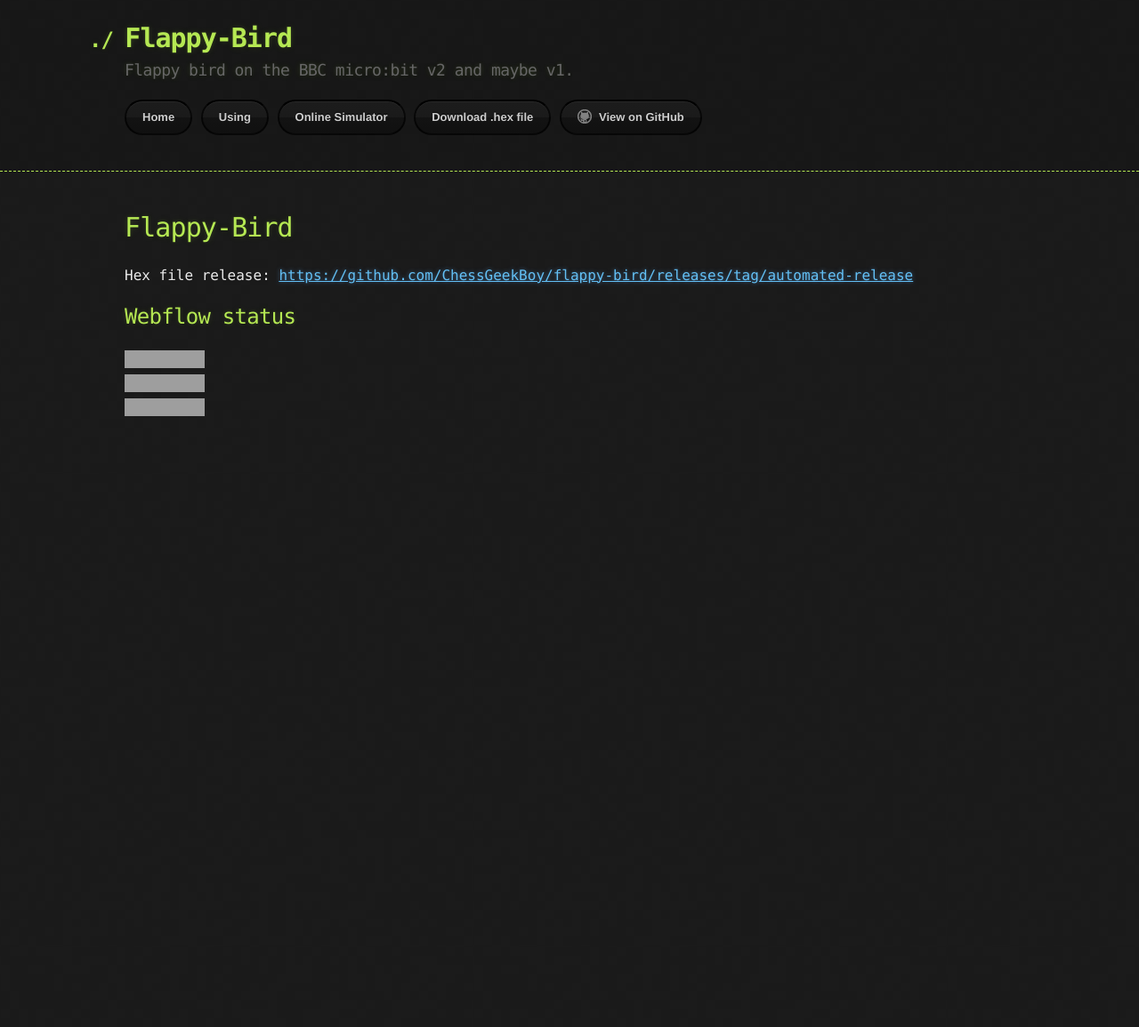
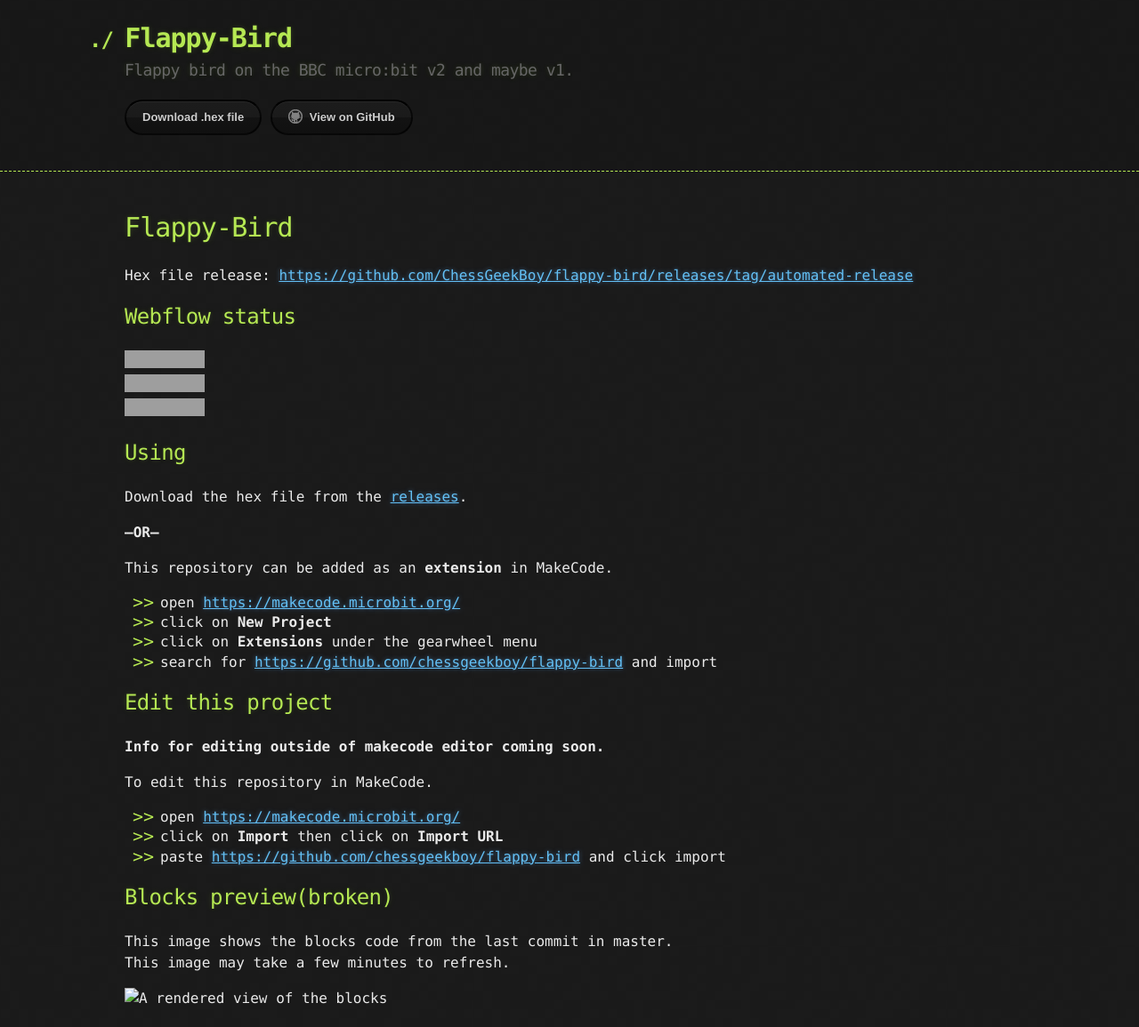
Before and after one commit to ChessGeekBoy/flappy-bird, a Jekyll site: the page built from README.md, in a window 1280 px wide. Shown: the whole page at 89% size. Built offline with Jekyll 4.4.1, drawn with Linux system fonts in a browser that asks for light colours; our own code applies the rules of GitHub Pages for plain Markdown files; before the commit the page ends 900 px from its top, so only the background shows below that; grey boxes are pictures that could not be loaded.

Commit message:
Reverted site and fixed it(i hate github pages).

```diff
--- a/_layouts/default.html
+++ b/_layouts/default.html
@@ -6,7 +6,7 @@
     <meta http-equiv="X-UA-Compatible" content="IE=edge">
     <meta name="viewport" content="width=device-width, initial-scale=1">
     <link rel="stylesheet" href="../assets/css/style.css">
-    <link rel="stylesheet" href="https://chessgeekboy.github.io/flappy-bird/assets/css/style.css">
+    <link rel="stylesheet" href="/assets/css/style.css">
     <!--     <link rel="stylesheet" href="/assets/css/style.css?v=1911ec01198103e098c57c62e686ebafeff1a131">-->
     <!-- start custom head snippets, customize with your own _includes/head-custom.html file -->
 
@@ -23,7 +23,7 @@
 
 
 <!-- You can set your favicon here -->
-<link rel="icon" href="https://chessgeekboy.github.io/flappy-bird/assets/icon.ico">
+<link rel="icon" href="/flappy-bird/assets/icon.ico">
 
 <!-- end custom head snippets -->
 
@@ -50,15 +50,12 @@
 
     <header>
       <div class="container">
-        <a id="a-title" href="flappy-bird/_layouts/default.html">
+        <a id="a-title" href="/flappy-bird/">
           <h1>Flappy-Bird</h1>
         </a>
         <h2>Flappy bird on the BBC micro:bit v2 and maybe v1.</h2>
 
         <section id="downloads">
-          <a href="https://chessgeekboy.github.io/flappy-bird/_layouts/default.html" class="btn">Home</a>
-          <a href="https://chessgeekboy.github.io/flappy-bird/_layouts/using.html" class="btn">Using</a>
-          <a href="https://chessgeekboy.github.io/flappy-bird/_layouts/simulator.html" class="btn">Online Simulator</a>
           <a href="https://github.com/ChessGeekBoy/flappy-bird/releases/tag/automated-release" class="btn">Download .hex file</a>
             <!--<a href="https://github.com/ChessGeekBoy/flappy-bird/tarball/master" class="btn">Download as .tar.gz</a> -->
 
@@ -78,6 +75,39 @@
         <a href="https://github.com/ChessGeekBoy/flappy-bird/actions/workflows/makecode.yml"><img src="https://github.com/ChessGeekBoy/flappy-bird/actions/workflows/makecode.yml/badge.svg" alt="MakeCode" /></a> <br />
         <a href="https://github.com/ChessGeekBoy/flappy-bird/actions/workflows/pages/pages-build-deployment"><img src="https://github.com/ChessGeekBoy/flappy-bird/actions/workflows/pages/pages-build-deployment/badge.svg" alt="pages-build-deployment" /></a> <br /></p>
 
+        <h2 id="using">Using</h2>
+
+        <p>Download the hex file from the <a href="https://github.com/ChessGeekBoy/flappy-bird/releases/tag/automated-release">releases</a>. <br /></p>
+
+        <p><strong>—OR—</strong> <br /></p>
+
+        <p>This repository can be added as an <strong>extension</strong> in MakeCode.<br /></p>
+
+        <ul>
+          <li>open <a href="https://makecode.microbit.org/">https://makecode.microbit.org/</a> <br /></li>
+          <li>click on <strong>New Project</strong> <br /></li>
+          <li>click on <strong>Extensions</strong> under the gearwheel menu <br /></li>
+          <li>search for <a href="https://github.com/chessgeekboy/flappy-bird">https://github.com/chessgeekboy/flappy-bird</a> and import <br /></li>
+        </ul>
+
+        <h2 id="edit-this-project">Edit this project</h2>
+
+        <p><strong>Info for editing outside of makecode editor coming soon.</strong></p>
+
+        <p>To edit this repository in MakeCode. <br /></p>
+
+        <ul>
+          <li>open <a href="https://makecode.microbit.org/">https://makecode.microbit.org/</a> <br /></li>
+          <li>click on <strong>Import</strong> then click on <strong>Import URL</strong> <br /></li>
+          <li>paste <a href="https://github.com/chessgeekboy/flappy-bird">https://github.com/chessgeekboy/flappy-bird</a> and click import <br /></li>
+        </ul>
+
+        <h2 id="blocks-previewbroken">Blocks preview(broken)</h2>
+
+        <p>This image shows the blocks code from the last commit in master. <br />
+        This image may take a few minutes to refresh. <br /></p>
+
+        <p><img src="https://github.com/chessgeekboy/flappy-bird/raw/master/.github/makecode/blocks.png" alt="A rendered view of the blocks" /> <br /></p>
       </section>
     </div>
   </body>
```
Also changed, not shown: _layouts/simulator.html (+4 -4 lines), _layouts/using.html (+4 -4 lines).
